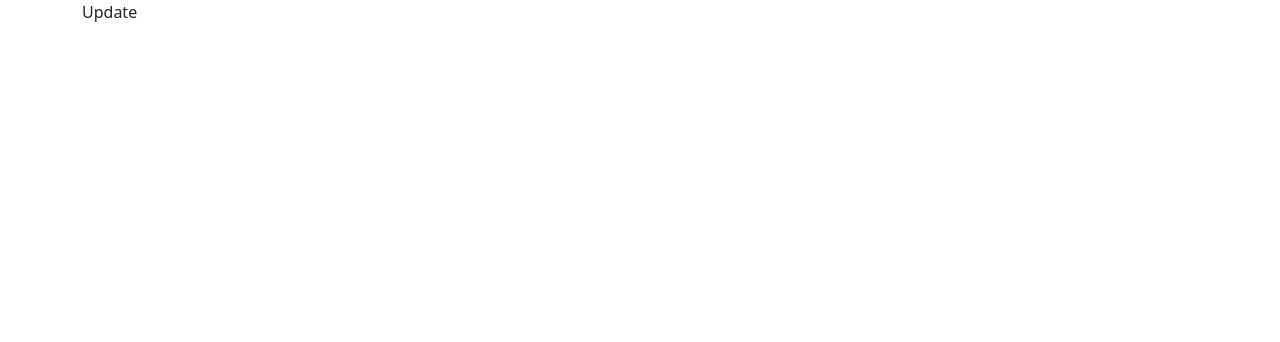
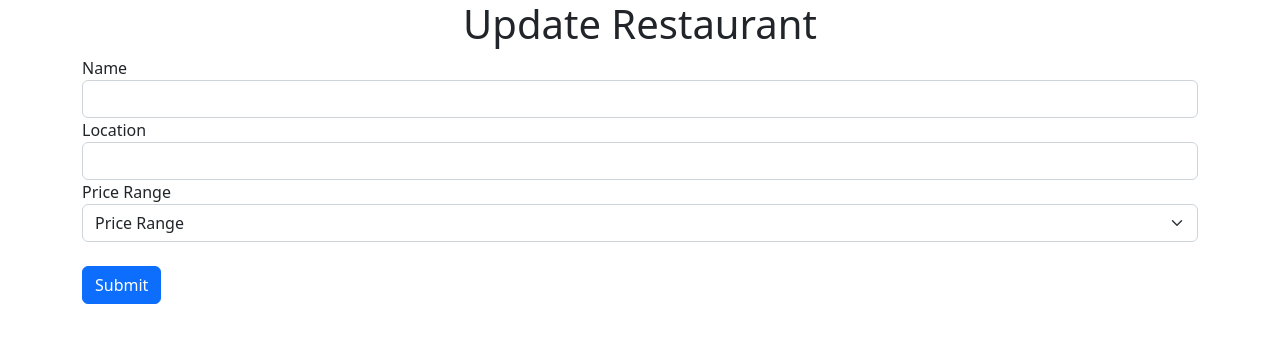
Before and after one commit to sara-ngo/YelpClone, a React (Create React App) app in the folder client/: page /restaurants/1/update in a window 1280 px wide. Shown: the top 342 px of the page. Built offline with nearby package versions, Linux system fonts and the light colour scheme; no server answers.

Commit message:
develop update function

```diff
--- a/client/public/index.html
+++ b/client/public/index.html
@@ -18,7 +18,7 @@
   rel="stylesheet"
   href="https://cdnjs.cloudflare.com/ajax/libs/font-awesome/6.2.0/css/all.min.css"
   >
-  <title>Yelp Clone</title>
+  <title>Restaurants Book</title>
 </head>
 
 <body>
--- a/client/src/components/Header.jsx
+++ b/client/src/components/Header.jsx
@@ -3,7 +3,7 @@ import React from 'react'
 const Header = () => {
   return (
     <div>
-        <h1 className='font-weight-light display-1 text-center'>Restaurant Finder</h1>
+        <h1 className='font-weight-light display-1 text-center'>Restaurants Book</h1>
     </div>
   )
 }
--- a/client/src/components/RestaurantList.jsx
+++ b/client/src/components/RestaurantList.jsx
@@ -1,9 +1,11 @@
 import React, { useContext, useEffect } from 'react'
 import RestaurantFinder from '../apis/RestaurantFinder'
 import { RestaurantsContext } from '../context/RestaurantsContext'
+import { useNavigate } from 'react-router-dom'
 
 const RestaurantList = (props) => {
     const { restaurants, setRestaurants } = useContext(RestaurantsContext)
+    let navigate = useNavigate()
 
     useEffect(() => {
         const fetchData = async () => {
@@ -28,6 +30,9 @@ const RestaurantList = (props) => {
         }
     }
 
+    const handleUpdate = (id) => {
+        navigate(`/restaurants/${id}/update`)
+    }
 
     return (
         <div className='list-group'>
@@ -52,7 +57,7 @@ const RestaurantList = (props) => {
                                 <td>{"$".repeat(restaurant.price_range)}</td>
                                 <td>Reviews</td>
                                 <td>
-                                    <button className='btn btn-warning'>Update</button>
+                                    <button onClick={() => handleUpdate(restaurant.id)} className='btn btn-warning'>Update</button>
                                 </td>
                                 <td>
                                     <button onClick={() => handleDelete(restaurant.id)} className='btn btn-danger'>Delete</button>
--- /dev/null
+++ b/client/src/components/UpdateRestaurant.jsx
@@ -0,0 +1,79 @@
+import React, { useState, useContext, useEffect } from 'react'
+import { useNavigate, useParams} from 'react-router-dom'
+import RestaurantFinder from '../apis/RestaurantFinder'
+import { RestaurantsContext } from '../context/RestaurantsContext'
+
+const UpdateRestaurant = (props) => {
+    const { id } = useParams()
+    let navigation = useNavigate()
+    const { restaurants } = useContext(RestaurantsContext)
+    const [name, setName] = useState("")
+    const [location, setLocation] = useState("")
+    const [priceRange, setPriceRange] = useState("")
+
+    useEffect(() => {
+        const fetchData = async() => {
+            const response = await RestaurantFinder(`/${id}`)
+            setName(response.data.data.restaurants.name)
+            setLocation(response.data.data.restaurants.location)
+            setPriceRange(response.data.data.restaurants.price_range)
+        }
+        fetchData()
+    }, [])
+
+    const handleSubmit = async (e) => {
+        e.preventDefault()
+        const updatedRestaurant = await RestaurantFinder.put(`/${id}`, {
+            name,
+            location,
+            price_range: priceRange
+        })
+        alert('Update successful!')
+        navigation('/')
+    }
+
+    return (
+        <div>
+            <form action="">
+                <div className="form-group">
+                    <label htmlFor="name">Name</label>
+                    <input value={name}
+                        onChange={
+                            (e) => setName(e.target.value)
+                        }
+                        type="text"
+                        id="name"
+                        className='form-control'/>
+                </div>
+                <div className="form-group">
+                    <label htmlFor="location">Location</label>
+                    <input value={location}
+                        onChange={
+                            (e) => setLocation(e.target.value)
+                        }
+                        type="text"
+                        id="location"
+                        className='form-control'/>
+                </div>
+                <div className="form-group">
+                    <label htmlFor="price_range">Price Range</label>
+                    <select defaultValue={'DEFAULT'}
+                        onChange={
+                            e => setPriceRange(e.target.value)
+                        }
+                        className="form-select">
+                        <option value="DEFAULT" disabled>Price Range</option>
+                        <option value="1">$</option>
+                        <option value="2">$$</option>
+                        <option value="3">$$$</option>
+                        <option value="4">$$$$</option>
+                        <option value="5">$$$$$</option>
+                    </select>
+                </div>
+                <button onClick={handleSubmit} type='submit' className='btn btn-primary mt-4'>Submit</button>
+            </form>
+        </div>
+    )
+}
+
+export default UpdateRestaurant
--- a/client/src/routes/UpdatePage.jsx
+++ b/client/src/routes/UpdatePage.jsx
@@ -1,8 +1,12 @@
 import React from 'react'
+import UpdateRestaurant from '../components/UpdateRestaurant'
 
 const UpdatePage = () => {
   return (
-    <div>Update</div>
+    <div>
+      <h1 className='text-center'>Update Restaurant</h1>
+      <UpdateRestaurant />
+    </div>
   )
 }
 
```
Also changed, not shown: client/package.json (+3 -6 lines), client/public/restaurant.png, 1 other file (tests, documents, lock files or other folders).
